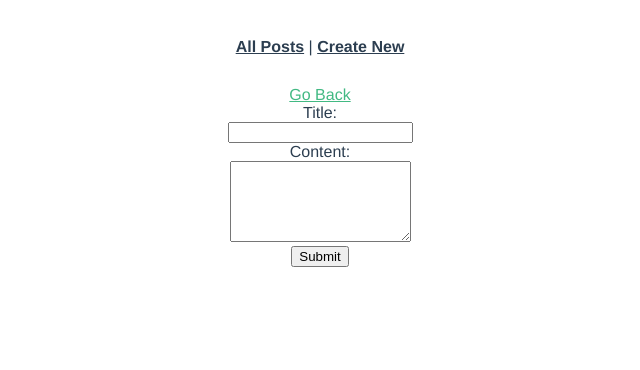
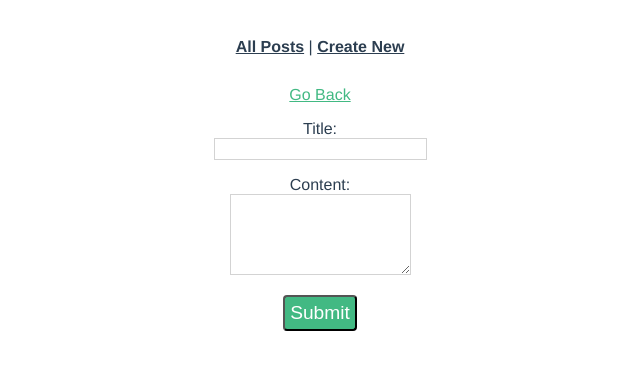
Before and after one commit to gfed53/vue-blog-app-wrouter, a Vue app: page /post/1/add-comment in a window 1280 px wide. Shown: the top 370 px of the page, without its empty margins (320-960 px from the left). Built offline with nearby package versions, Linux system fonts and the light colour scheme.

Commit message:
Styles, ContentForm, PostDisplay
Created a global directory with settings.scss to hold variables.

PostDisplay: added zero-state text if no comments exist yet.

ContentForm: some design tweaks. Made input fields required.

```diff
--- a/src/App.vue
+++ b/src/App.vue
@@ -9,6 +9,7 @@
 </template>
 
 <style lang="scss">
+@import "@/globals/settings.scss";
 #app {
     font-family: "Avenir", Helvetica, Arial, sans-serif;
     -webkit-font-smoothing: antialiased;
@@ -22,7 +23,7 @@
         font-weight: bold;
         color: #2c3e50;
         &.router-link-exact-active {
-            color: #42b983;
+            color: $vue-green;
         }
     }
 }
--- a/src/components/ContentForm.vue
+++ b/src/components/ContentForm.vue
@@ -2,13 +2,13 @@
     <form action="" v-on:submit.prevent="onSubmit">
         <div class="form-section">
             <label for="title">Title: </label>
-            <input type="text" name="title" v-model="data.title">
+            <input type="text" name="title" required v-model="data.title">
         </div>
         <div class="form-section">
             <label for="content">Content: </label>
-            <textarea rows="5" name="content" v-model="data.content" />
+            <textarea rows="5" name="content" required v-model="data.content" />
         </div>
-        <button type="submit">Submit</button>
+        <button class="form-btn--submit" type="submit">Submit</button>
     </form>
 </template>
 
@@ -27,9 +27,30 @@ export default {
 </script>
 
 <style scoped lang="scss">
-.form-section {
-    label {
-        display: block;
+@import "@/globals/settings.scss";
+form {
+    margin: 1em;
+    input,
+    textarea {
+        font-size: 1em;
+        border: 1px solid lightgrey;
+        // background: transparent;
+    }
+    .form-section {
+        margin: 1em;
+        label {
+            display: block;
+        }
+    }
+
+    .form-btn--submit {
+        cursor: pointer;
+        color: #ffffff;
+        background: $vue-green;
+        padding: 0.25em;
+        border-radius: 4px;
+        box-shadow: 1px 1px 3px;
+        font-size: 1.2em;
     }
 }
 </style>
--- /dev/null
+++ b/src/globals/settings.scss
@@ -0,0 +1,3 @@
+// Variables
+$vue-green: #42b983;
+$vue-drk: #2c3e50;
--- a/src/views/PostDetail/PostDisplay.vue
+++ b/src/views/PostDetail/PostDisplay.vue
@@ -7,12 +7,17 @@
         <p> <strong>Created:</strong> {{ dateCreated }}</p>
         <p v-if="dateCreated !== dateUpdated"><strong>Last Updated:</strong> {{ dateUpdated }}</p>
         <p>{{ post.content }}</p>
-        <h3>Comments:</h3>
-        <ul>
-            <li v-for="comment in comments" v-bind:key="comment.id">
-                <p>{{comment.content}}</p>
-            </li>
-        </ul>
+        <div>
+            <h3>Comments:</h3>
+            <ul v-if="comments.length">
+                <li v-for="comment in comments" v-bind:key="comment.id">
+                    <p>{{comment.content}}</p>
+                </li>
+            </ul>
+            <p v-else>
+                No comments yet. Add one!
+            </p>
+        </div>
     </div>
 </template>
 
```
